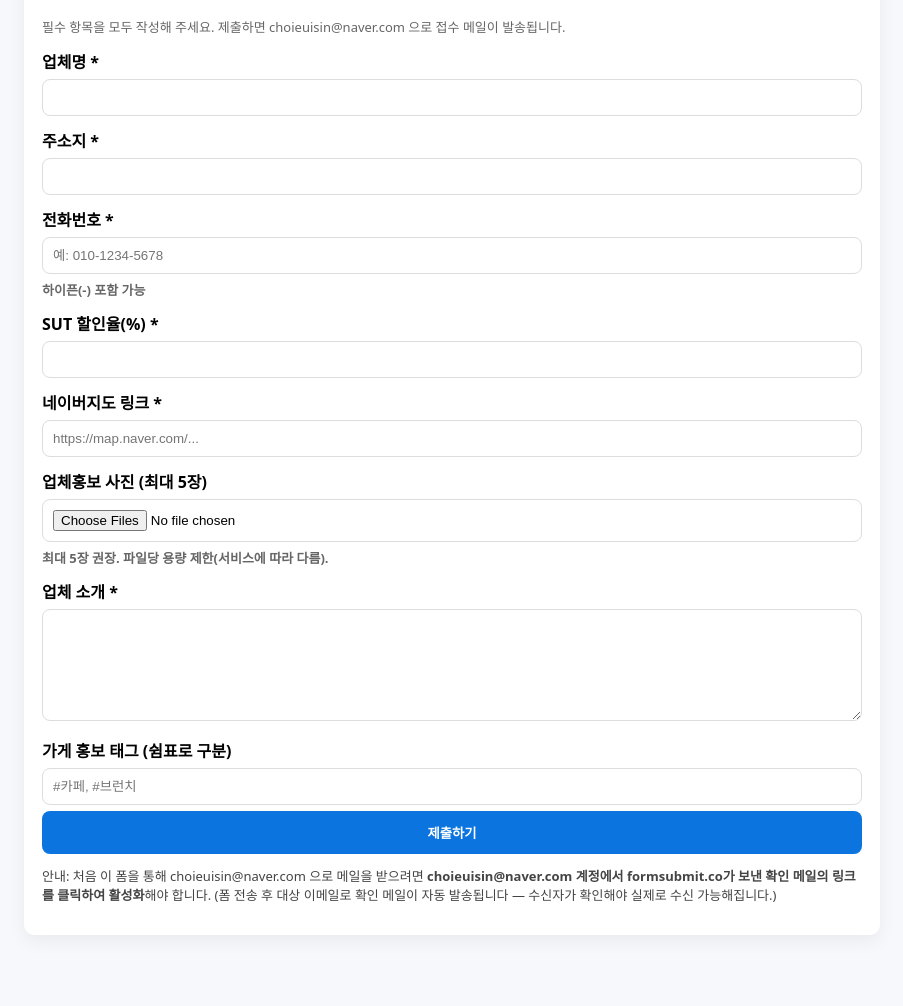
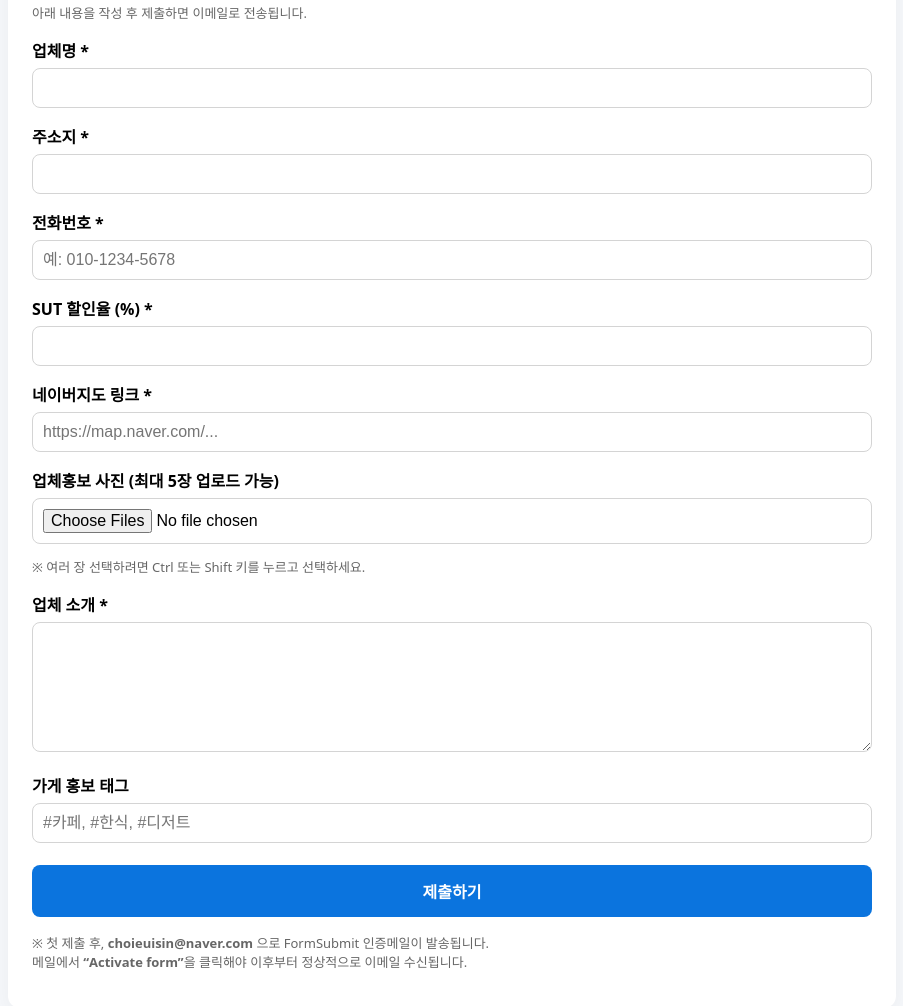
Before and after one commit to sutcoin/business, a plain HTML site: page index.html in a window 1280 px wide. Shown: the part 124-1130 px from the top of the page, without its empty margins (188-1091 px from the left). Before the commit the page ends 1107 px from the top, so only its background shows below. Drawn offline with Linux system fonts and the light colour scheme.

Commit message:
Update index.html

```diff
--- a/index.html
+++ b/index.html
@@ -5,90 +5,110 @@
   <meta name="viewport" content="width=device-width,initial-scale=1" />
   <title>업체 정보 제출</title>
   <style>
-    body{font-family:system-ui, "Noto Sans KR", sans-serif; padding:20px; background:#f6f8fb}
-    .card{max-width:820px;margin:20px auto;background:#fff;padding:18px;border-radius:10px;box-shadow:0 6px 18px rgba(0,0,0,0.06)}
-    label{display:block;margin-top:12px;font-weight:600}
-    input, textarea, select, button{width:100%;padding:10px;margin-top:6px;border:1px solid #ddd;border-radius:8px;box-sizing:border-box}
-    .row{display:flex;gap:12px}
-    .row > div{flex:1}
-    .small{font-size:13px;color:#666;margin-top:6px}
-    button{background:#0b74de;color:#fff;border:0;font-weight:700;cursor:pointer;padding:12px;border-radius:8px}
-    .files input{width:100%}
-    @media (max-width:640px){ .row{flex-direction:column} }
+    body {
+      font-family: system-ui, "Noto Sans KR", sans-serif;
+      padding: 20px;
+      background: #f6f8fb;
+    }
+    .card {
+      max-width: 840px;
+      margin: 20px auto;
+      background: white;
+      padding: 24px;
+      border-radius: 12px;
+      box-shadow: 0 8px 24px rgba(0,0,0,0.05);
+    }
+    h2 {
+      margin-top: 0;
+      color: #0b74de;
+    }
+    label {
+      display: block;
+      margin-top: 16px;
+      font-weight: 600;
+    }
+    input, textarea {
+      width: 100%;
+      padding: 10px;
+      margin-top: 6px;
+      border-radius: 8px;
+      border: 1px solid #d4d4d4;
+      font-size: 16px;
+      box-sizing: border-box;
+    }
+    .small {
+      font-size: 13px;
+      color: #666;
+    }
+    button {
+      margin-top: 22px;
+      width: 100%;
+      padding: 14px;
+      font-weight: 700;
+      font-size: 16px;
+      border: none;
+      border-radius: 8px;
+      background: #0b74de;
+      color: white;
+      cursor: pointer;
+    }
+    button:hover {
+      opacity: 0.9;
+    }
+    .files input {
+      margin-top: 6px;
+    }
   </style>
 </head>
+
 <body>
   <div class="card">
     <h2>업체 정보 제출</h2>
-    <p class="small">필수 항목을 모두 작성해 주세요. 제출하면 choieuisin@naver.com 으로 접수 메일이 발송됩니다.</p>
+    <p class="small">아래 내용을 작성 후 제출하면 이메일로 전송됩니다.</p>
 
-    <!-- action을 formsubmit.co의 수신자 이메일로 설정 -->
-    <form id="businessForm" action="https://formsubmit.co/choieuisin@naver.com" method="POST" enctype="multipart/form-data">
-      <label>업체명 *
-        <input name="업체명" required maxlength="100" />
-      </label>
+    <!-- ✅ 제출 시 이메일로 전송되는 핵심 코드 -->
+    <form action="https://formsubmit.co/choieuisin@naver.com" method="POST" enctype="multipart/form-data">
 
-      <label>주소지 *
-        <input name="주소지" required />
-      </label>
+      <!-- 전송 후 보여줄 리다이렉트 페이지 -->
+      <input type="hidden" name="_next" value="https://google.com">
 
-      <label>전화번호 *
-        <input name="전화번호" type="tel" pattern="^0[0-9\-]{8,12}$" placeholder="예: 010-1234-5678" required />
-        <div class="small">하이픈(-) 포함 가능</div>
-      </label>
+      <!-- 스팸 방지 -->
+      <input type="hidden" name="_captcha" value="false" />
 
-      <label>SUT 할인율(%) *
-        <input name="SUT_할인율" type="number" step="0.01" min="0" max="100" required />
-      </label>
+      <label>업체명 *</label>
+      <input name="업체명" required maxlength="100" />
 
-      <label>네이버지도 링크 *
-        <input name="네이버지도링크" type="url" placeholder="https://map.naver.com/..." required />
-      </label>
+      <label>주소지 *</label>
+      <input name="주소지" required />
 
-      <label>업체홍보 사진 (최대 5장)
-        <div class="files">
-          <!-- Formsubmit은 파일 필드를 지원합니다. name을 배열형으로 주면 여러파일 가능 -->
-          <input name="사진[]" type="file" accept="image/*" multiple />
-        </div>
-        <div class="small">최대 5장 권장. 파일당 용량 제한(서비스에 따라 다름).</div>
-      </label>
+      <label>전화번호 *</label>
+      <input name="전화번호" type="tel" required placeholder="예: 010-1234-5678" />
 
-      <label>업체 소개 *
-        <textarea name="업체소개" rows="6" required></textarea>
-      </label>
+      <label>SUT 할인율 (%) *</label>
+      <input name="SUT_할인율" type="number" step="0.01" min="0" max="100" required />
 
-      <label>가게 홍보 태그 (쉼표로 구분)
-        <input name="홍보태그" placeholder="#카페, #브런치" />
-      </label>
+      <label>네이버지도 링크 *</label>
+      <input name="네이버지도링크" type="url" required placeholder="https://map.naver.com/..." />
 
-      <!-- FormSubmit 전송 옵션들 -->
-      <input type="hidden" name="_subject" value="새 업체 정보 접수" />
-      <!-- 전송 후 이동 페이지(원하면 바꾸세요) -->
-      <input type="hidden" name="_next" value="https://your-github-username.github.io/thank-you.html" />
-      <!-- 캡차(auto bot) 사용 희망 시 제거 가능(서비스 기본 캡차 동작) -->
-      <input type="hidden" name="_captcha" value="false" />
+      <label>업체홍보 사진 (최대 5장 업로드 가능)</label>
+      <div class="files">
+        <input type="file" name="사진[]" accept="image/*" multiple />
+      </div>
+      <p class="small">※ 여러 장 선택하려면 Ctrl 또는 Shift 키를 누르고 선택하세요.</p>
+
+      <label>업체 소개 *</label>
+      <textarea name="업체소개" rows="6" required></textarea>
+
+      <label>가게 홍보 태그</label>
+      <input name="홍보태그" placeholder="#카페, #한식, #디저트" />
 
       <button type="submit">제출하기</button>
     </form>
 
-    <p class="small" style="margin-top:12px;color:#444">
-      안내: 처음 이 폼을 통해 choieuisin@naver.com 으로 메일을 받으려면
-      <strong>choieuisin@naver.com 계정에서 formsubmit.co가 보낸 확인 메일의 링크를 클릭하여 활성화</strong>해야 합니다.
-      (폼 전송 후 대상 이메일로 확인 메일이 자동 발송됩니다 — 수신자가 확인해야 실제로 수신 가능해집니다.)
+    <p class="small" style="margin-top:16px;">
+      ※ 첫 제출 후, <b>choieuisin@naver.com</b> 으로 FormSubmit 인증메일이 발송됩니다.<br>
+      메일에서 <b>“Activate form”</b>을 클릭해야 이후부터 정상적으로 이메일 수신됩니다.
     </p>
   </div>
-
-  <script>
-    // 간단한 클라이언트 유효성 체크: 사진 갯수 제한(옵션)
-    document.getElementById('businessForm').addEventListener('submit', function(e){
-      const files = this.querySelector('input[type="file"]')?.files;
-      if(files && files.length > 5){
-        e.preventDefault();
-        alert('사진은 최대 5장까지 업로드할 수 있습니다.');
-        return false;
-      }
-      // 정상 제출: 폼이 action으로 POST됩니다.
-    });
-  </script>
 </body>
 </html>
```
